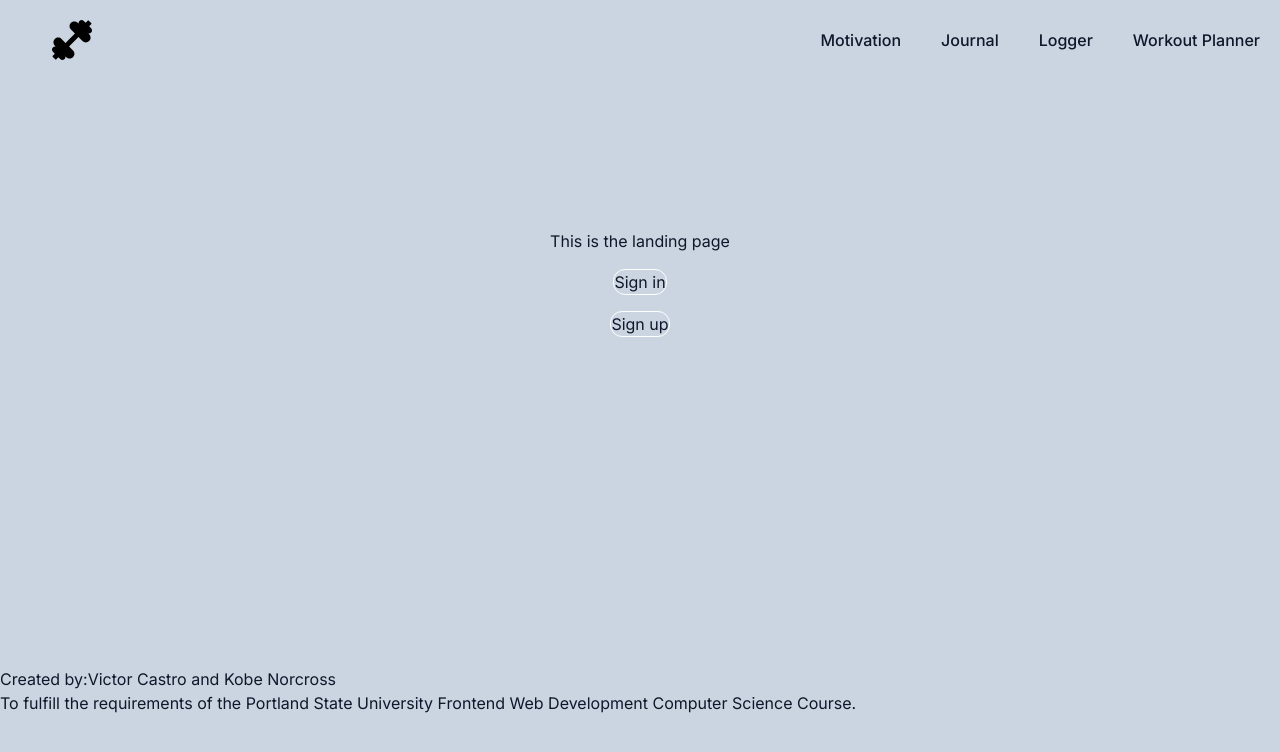
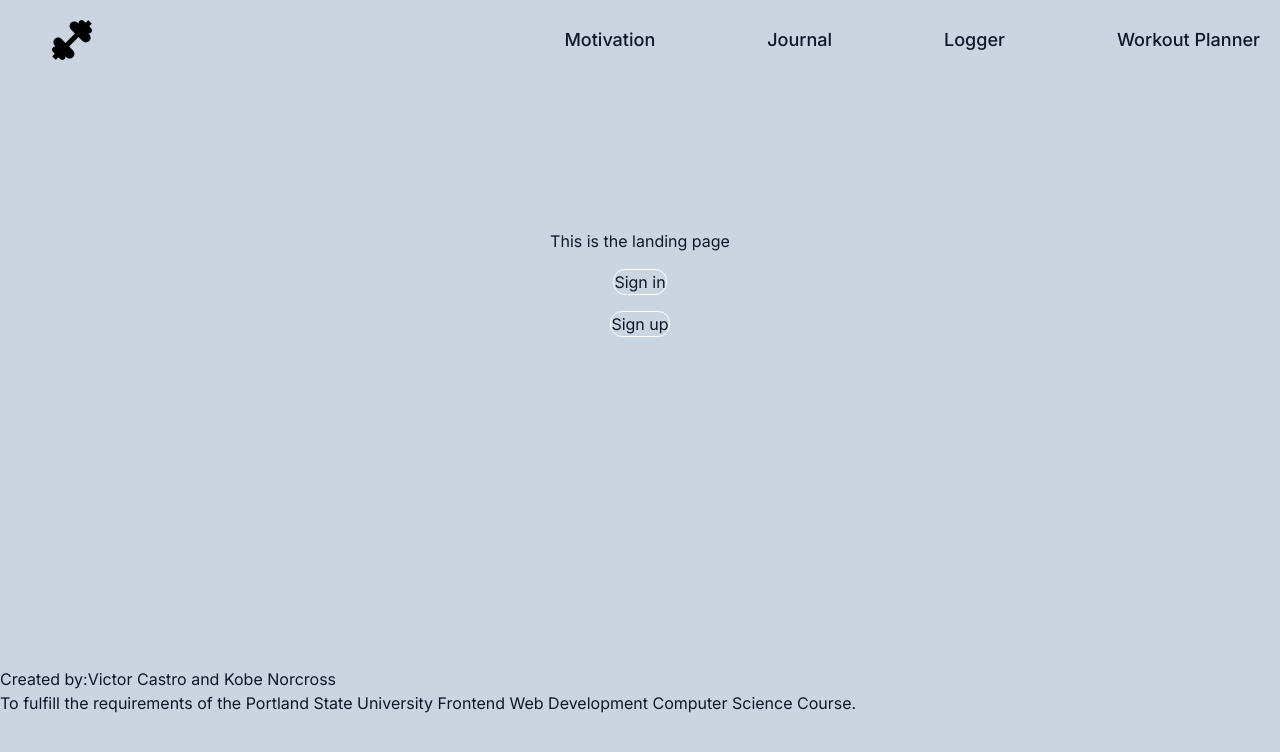
Before and after one commit to Norcrossover/fitness-finesse, a Next.js app: page / in a window 1280 px wide. Shown: the top 752 px of the page. Built offline with nearby package versions, Linux system fonts and the light colour scheme.

Commit message:
Updated styling and started tackling hamburger menu

```diff
--- a/components/layout/Hamburger.tsx
+++ b/components/layout/Hamburger.tsx
@@ -1,15 +1,16 @@
-"use client";
+import React from "react";
 
-function handleMenu() {
-  console.log("hello");
+// Fixes 'any' type issue and need React.fc for props
+interface HamburgerProps {
+  handleMenu: () => void;
 }
 
-function Hamburger() {
+const Hamburger: React.FC<HamburgerProps> = ({ handleMenu }) => {
   return (
-    <button className="w-10 h-10 mr-8 sm:hidden" onClick={handleMenu}>
-      <img src="/hamburger.svg" alt="a hamburger icon"></img>
+    <button className="w-10 h-10 mr-8" onClick={handleMenu}>
+      <img src="/hamburger.svg" alt="a hamburger icon" />
     </button>
   );
-}
+};
 
 export default Hamburger;
--- a/components/layout/Header.tsx
+++ b/components/layout/Header.tsx
@@ -1,13 +1,36 @@
+"use client"; // Transform to a client component to use useState
+import React, { useState } from "react";
 import Logo from "./Logo";
 import NavBar from "./NavBar";
 import Hamburger from "./Hamburger";
 
 export default function Header() {
+  const [isOpen, setIsOpen] = useState(false); // Controls the hamburger state
+
+  const toggleMenu = () => {
+    setIsOpen(!isOpen);
+  };
+
   return (
     <header className="flex justify-between items-center p-5">
+      {/* Render both components */}
       <Logo />
       <NavBar />
-      <Hamburger />
+      {/* Render Hamburger when !isOpen and on sm */}
+      {!isOpen && (
+        <div className="sm:hidden">
+          <Hamburger handleMenu={toggleMenu} />
+        </div>
+      )}
+      {/* Conditionally render the close button */}
+      {isOpen && (
+        <>
+          {/* TODO: Look up a SVG icon for closing */}
+          <button className="w-10 h-10 sm:hidden" onClick={toggleMenu}>
+            Close
+          </button>
+        </>
+      )}
     </header>
   );
 }
--- a/components/layout/Logo.tsx
+++ b/components/layout/Logo.tsx
@@ -1,7 +1,15 @@
+import Link from "next/link";
+
 export default function Logo() {
   return (
-    <div className="ml-8 w-10 h-10">
-      <img src="/dumbbell.svg" alt="Outlined dumbbell logo"></img>
+    <div>
+      <Link href="/">
+        <img
+          src="/dumbbell.svg"
+          alt="Outlined dumbbell logo"
+          className="ml-8 w-10 h-10 cursor-pointer transition-transform duration-300 hover:scale-110 md:hover:scale-110 lg:hover:scale-125 xl:hover:scale-150"
+        />
+      </Link>
     </div>
   );
 }
--- a/components/layout/NavBar.tsx
+++ b/components/layout/NavBar.tsx
@@ -1,35 +1,52 @@
-"use client";
 import Link from "next/link";
-import React, { useState } from "react";
+import React from "react";
 
 const NavLinks = () => {
   return (
     <>
+      {/* Semantically correct the navbar with ul*/}
+      <ul className="hidden sm:flex sm:gap-7 md:font-medium md:gap-10 lg:gap-20 xl:text-lg xl:gap-28">
+        <li>
           <Link
-        className="font-medium hover:text-white"
+            className="hover:text-white hover:border-b-2 hover:border-neutral-50"
             href="/dashboard/motivation"
           >
             Motivation
           </Link>
-      <Link className="font-medium hover:text-white" href="/dashboard/journal">
+        </li>
+        <li>
+          <Link
+            className="hover:text-white hover:border-b-2 hover:border-neutral-50"
+            href="/dashboard/journal"
+          >
             Journal
           </Link>
-      <Link className="font-medium hover:text-white" href="/dashboard/logger">
+        </li>
+        <li>
+          <Link
+            className="hover:text-white hover:border-b-2 hover:border-neutral-50"
+            href="/dashboard/logger"
+          >
             Logger
           </Link>
-      <Link className="font-medium hover:text-white" href="/dashboard/planner">
+        </li>
+        <li>
+          <Link
+            className="hover:text-white hover:border-b-2 hover:border-neutral-50"
+            href="/dashboard/planner"
+          >
             Workout Planner
           </Link>
+        </li>
+      </ul>
     </>
   );
 };
 
-function NavBar() {
+export default function NavBar() {
   return (
-    <nav className="hidden sm:flex gap-10">
+    <nav>
       <NavLinks />
     </nav>
   );
 }
-
-export default NavBar;
```
Lines whose indentation alone changed are shown as unchanged.
